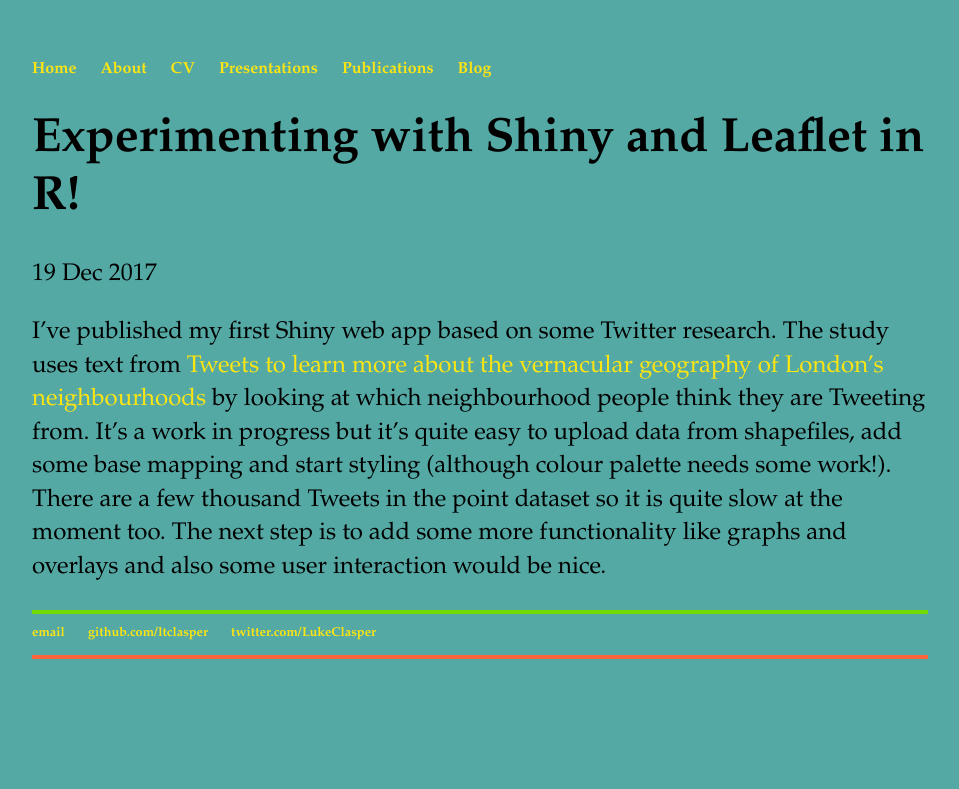
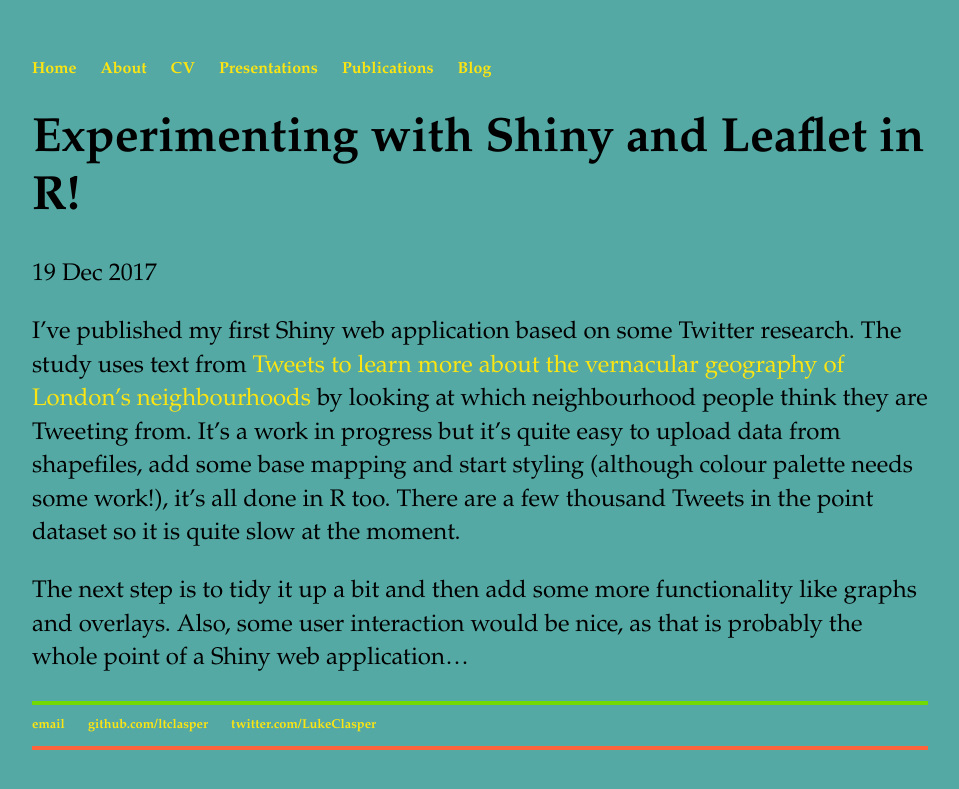
Before and after one commit to ltclasper/ltclasper.github.io, a Jekyll site: the page built from _posts/2017-12-19-playing-around-with-shiny-and-leaflet-in-r.md, in a window 1280 px wide. Shown: the top 789 px of the page, without its empty margins (160-1119 px from the left). Built offline with Jekyll 4.4.1, drawn with Linux system fonts in a browser that asks for light colours.

Commit message:
Update 2017-12-19-playing-around-with-shiny-and-leaflet-in-r.md

```diff
--- a/_posts/2017-12-19-playing-around-with-shiny-and-leaflet-in-r.md
+++ b/_posts/2017-12-19-playing-around-with-shiny-and-leaflet-in-r.md
@@ -4,4 +4,6 @@ title: "Experimenting with Shiny and Leaflet in R!"
 date: 2017-12-19
 ---
 
-I've published my first Shiny web app based on some Twitter research. The study uses text from [Tweets to learn more about the vernacular geography of London's neighbourhoods](https://ltclasper.shinyapps.io/ldntweets/) by looking at which neighbourhood people think they are Tweeting from. It's a work in progress but it's quite easy to upload data from shapefiles, add some base mapping and start styling (although colour palette needs some work!). There are a few thousand Tweets in the point dataset so it is quite slow at the moment too. The next step is to add some more functionality like graphs and overlays and also some user interaction would be nice.
+I've published my first Shiny web application based on some Twitter research. The study uses text from [Tweets to learn more about the vernacular geography of London's neighbourhoods](https://ltclasper.shinyapps.io/ldntweets/) by looking at which neighbourhood people think they are Tweeting from. It's a work in progress but it's quite easy to upload data from shapefiles, add some base mapping and start styling (although colour palette needs some work!), it's all done in R too. There are a few thousand Tweets in the point dataset so it is quite slow at the moment.
+
+The next step is to tidy it up a bit and then add some more functionality like graphs and overlays. Also, some user interaction would be nice, as that is probably the whole point of a Shiny web application...
```
